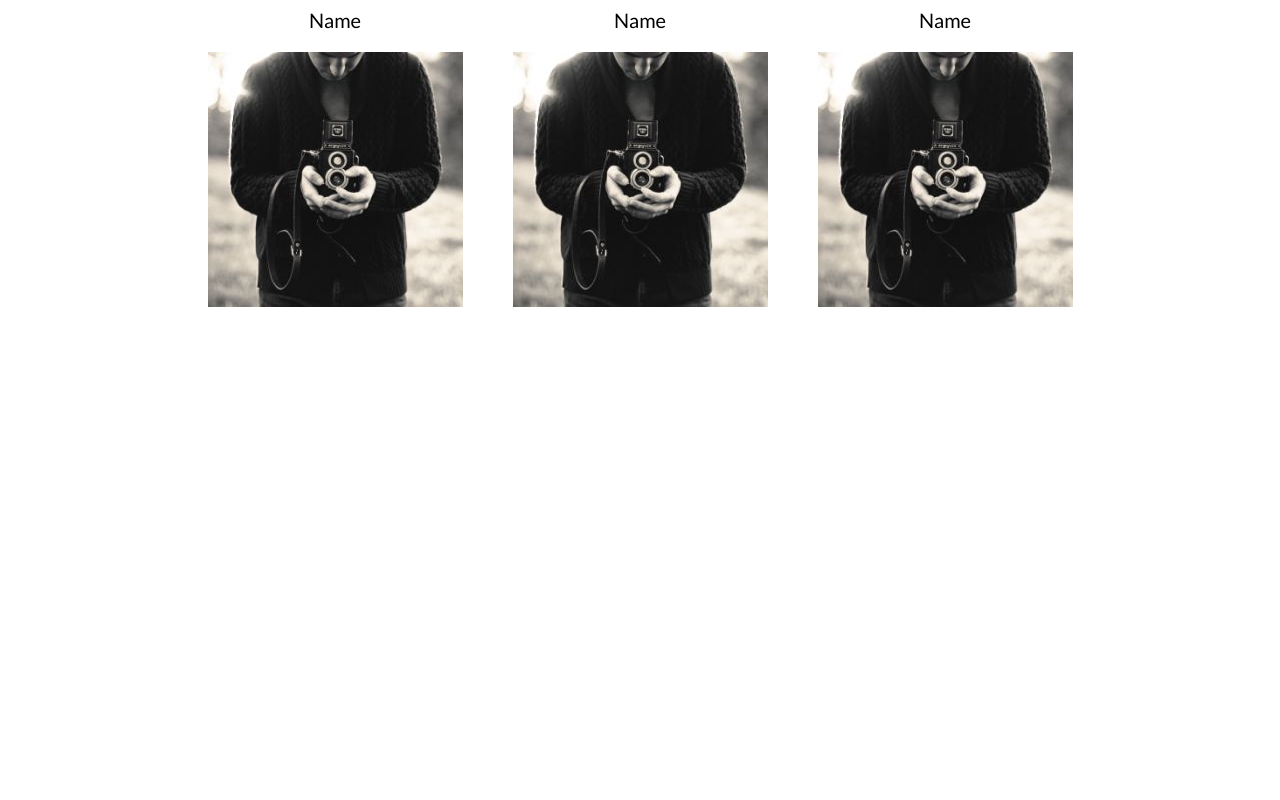
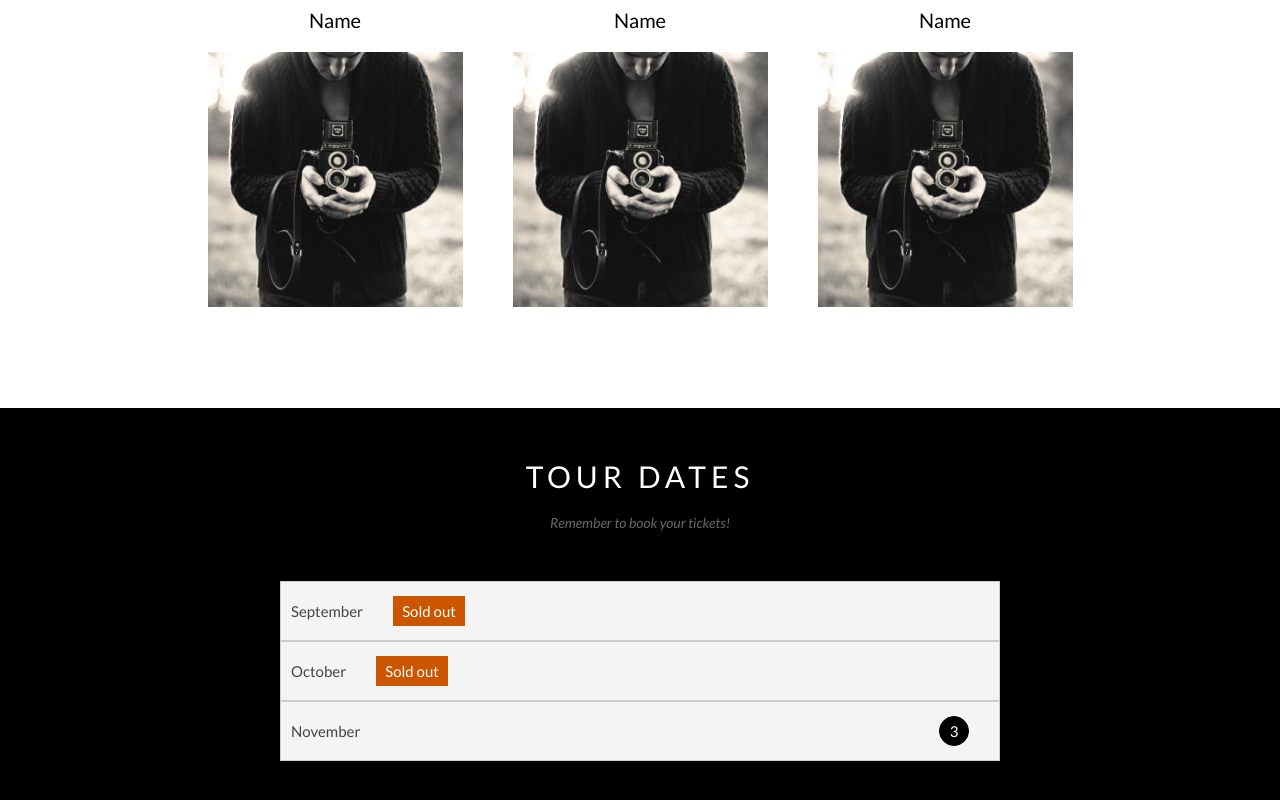
Before and after one commit to ananotopuria/band, a plain HTML site: page index.html in a window 1280 px wide. Shown: the part 1192-1992 px from the top of the page. Before the commit the page ends 1600 px from the top, so only its background shows below. Drawn offline with nearby package versions, Linux system fonts and the light colour scheme.

Commit message:
feat: add tours table

```diff
--- a/index.html
+++ b/index.html
@@ -96,35 +96,68 @@
           <h2 class="band-title">The Band</h2>
           <h3 class="band-subtitle">We love music</h3>
           <p class="band-txt">
-            We have created a fictional band website. Lorem ipsum dolor sit amet,
-            consectetur adipiscing elit, sed do eiusmod tempor incididunt ut
-            labore et dolore magna aliqua. Ut enim ad minim veniam, quis nostrud
-            exercitation ullamco laboris nisi ut aliquip ex ea commodo consequat.
-            Duis aute irure dolor in reprehenderit in voluptate velit esse cillum
-            dolore eu fugiat nulla pariatur. Excepteur sint occaecat cupidatat non
-            proident, sunt in culpa qui officia deserunt mollit anim id est
-            laborum consectetur adipiscing elit, sed do eiusmod tempor incididunt
+            We have created a fictional band website. Lorem ipsum dolor sit
+            amet, consectetur adipiscing elit, sed do eiusmod tempor incididunt
             ut labore et dolore magna aliqua. Ut enim ad minim veniam, quis
             nostrud exercitation ullamco laboris nisi ut aliquip ex ea commodo
-            consequat.
+            consequat. Duis aute irure dolor in reprehenderit in voluptate velit
+            esse cillum dolore eu fugiat nulla pariatur. Excepteur sint occaecat
+            cupidatat non proident, sunt in culpa qui officia deserunt mollit
+            anim id est laborum consectetur adipiscing elit, sed do eiusmod
+            tempor incididunt ut labore et dolore magna aliqua. Ut enim ad minim
+            veniam, quis nostrud exercitation ullamco laboris nisi ut aliquip ex
+            ea commodo consequat.
           </p>
         </div>
         <div class="band-members">
           <figure class="member-container">
             <figcaption class="band-name">Name</figcaption>
-            <img src="./assets/img/img_bandmember.jpg" alt="Description of the image">
+            <img
+              src="./assets/img/img_bandmember.jpg"
+              alt="Description of the image"
+            />
           </figure>
           <figure class="member-container">
             <figcaption class="band-name">Name</figcaption>
-            <img src="./assets/img/img_bandmember.jpg" alt="Description of the image">
+            <img
+              src="./assets/img/img_bandmember.jpg"
+              alt="Description of the image"
+            />
           </figure>
           <figure class="member-container">
             <figcaption class="band-name">Name</figcaption>
-            <img src="./assets/img/img_bandmember.jpg" alt="Description of the image">
+            <img
+              src="./assets/img/img_bandmember.jpg"
+              alt="Description of the image"
+            />
           </figure>
         </div>
       </section>
-      <section></section>
+      <section class="tours">
+        <div class="tours-container">
+          <h2 class="tours-title">Tour dates</h2>
+          <h3 class="tours-subtitle">Remember to book your tickets!</h3>
+          <table class="tours-table">
+            <tbody>
+              <tr class="table-row">
+                <td class="table-month">September</td>
+                <td class="status">Sold out</td>
+                <td></td>
+              </tr>
+              <tr class="table-row">
+                <td class="table-month">October</td>
+                <td class="status">Sold out</td>
+                <td></td>
+              </tr>
+              <tr class="table-row">
+                <td class="table-month">November</td>
+                <td></td>
+                <td class="table-num">3</td>
+              </tr>
+            </tbody>
+          </table>
+        </div>
+      </section>
       <section></section>
       <section></section>
     </main>
--- a/style.css
+++ b/style.css
@@ -227,6 +227,82 @@ body {
   gap: 2rem;
   align-items: center;
 }
-.band-name{
+.band-name {
   font-size: 2rem;
 }
+
+/* tours section */
+
+.tours {
+  background-color: #000;
+  width: 100%;
+  height: 100vh;
+}
+.tours-container {
+  max-width: 90rem;
+  margin: 0 auto;
+  display: flex;
+  flex-direction: column;
+  align-items: center;
+  justify-content: center;
+  gap: 2rem;
+}
+.tours-title {
+  color: #fff;
+  font-size: 3rem;
+  font-weight: 400;
+  text-transform: uppercase;
+  margin-top: 5rem;
+  letter-spacing: 0.5rem;
+}
+.tours-subtitle {
+  font-style: italic;
+  font-weight: 400;
+  font-size: 1.4rem;
+  color: #666;
+}
+/* table */
+
+.tours-table {
+  border-collapse: collapse;
+  color: #444;
+  background-color: #f4f4f4;
+  width: 80%;
+  font-size: 1.5rem;
+  margin-top: 3rem;
+}
+
+.table-row {
+  border: 1px solid #ccc;
+  display: flex;
+  flex-direction: row;
+  gap: 2rem;
+  align-items: center;
+}
+.table-month {
+  padding: 2rem 1rem;
+  display: inline-block;
+  text-align: center;
+}
+.status {
+  border: 1px solid #cc5500;
+  background-color: #cc5500;
+  color: #fff;
+  padding: 0.5rem 0.8rem;
+}
+
+.table-num {
+  width: 3rem;
+  height: 3rem;
+  margin-left: auto;
+  margin-right: 3rem;
+  color: #fff;
+  border: 1px solid #000;
+  border-radius: 50%;
+  line-height: 3rem;
+  text-align: center;
+  background-color: #000;
+  display: flex;
+  justify-content: center;
+  align-items: center;
+}
```
